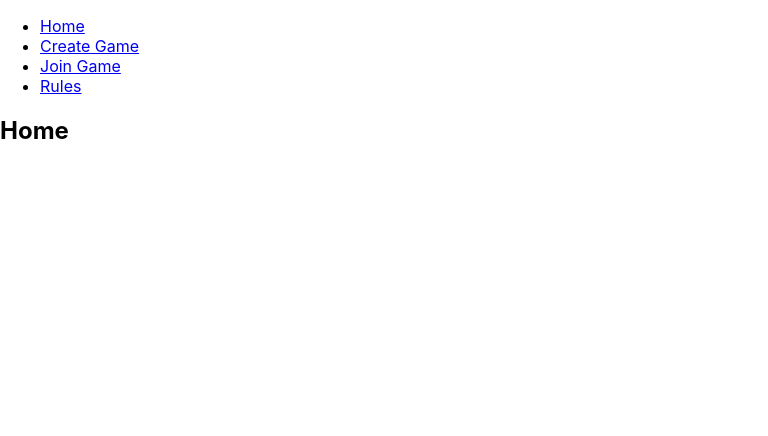
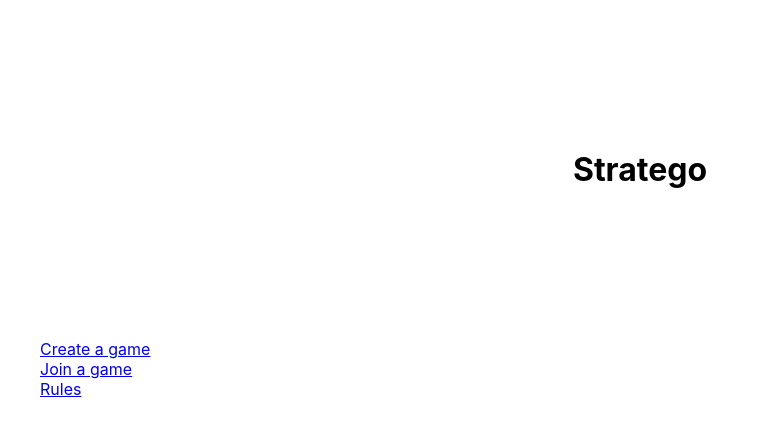
Before and after one commit to pr0gen/stratego, a React (Create React App) app in the folder client/: page / in a window 1280 px wide. Shown: the top 436 px of the page, without its empty margins (0-768 px from the left). Built offline with nearby package versions, Linux system fonts and the light colour scheme.

Commit message:
update src for Arthur

```diff
--- a/client/src/Components/App.tsx
+++ b/client/src/Components/App.tsx
@@ -9,27 +9,30 @@
     Route,
     Link
 } from "react-router-dom";
+import './../styles/App.css'
 
 export default function App() {
     return (
         <Router>
             <div>
+                <Route path={['/create-game' , '/join-game' , '/rules']}>
                     <nav>
                         <ul>
                             <li>
-                            <Link to="/">Home</Link>
+                                <Link className="nav-items" to="/">Home</Link>
                             </li>
                             <li>
-                            <Link to="/create-game">Create Game</Link>
+                                <Link className="nav-items" to="/create-game">Create Game</Link>
                             </li>
                             <li>
-                            <Link to="/join-game">Join Game</Link>
+                                <Link className="nav-items" to="/join-game">Join Game</Link>
                             </li>
                             <li>
-                            <Link to="/rules">Rules</Link>
+                                <Link className="nav-items" to="/rules">Rules</Link>
                             </li>
                         </ul>
                     </nav>
+                </Route>
 
                 <Switch>
                     <Route exact={true} path="/">
--- a/client/src/Components/Pages/Home.tsx
+++ b/client/src/Components/Pages/Home.tsx
@@ -1,11 +1,23 @@
 import React, {Component} from "react";
-
+import './../../styles/Home.css'
+import {Link} from "react-router-dom";
 
 class Home extends Component {
     render() {
         return (
             <div className="home" >
-                <h2>Home</h2>
+                <h1>Stratego</h1>
+                <ul className="home-nav">
+                    <li>
+                        <Link className="home-link" to="/create-game">Create a game</Link>
+                    </li>
+                    <li>
+                        <Link className="home-link" to="/join-game">Join a game</Link>
+                    </li>
+                    <li>
+                        <Link className="home-link" to="/rules">Rules</Link>
+                    </li>
+                </ul>
             </div>
         )
     }
--- a/client/src/styles/App.css
+++ b/client/src/styles/App.css
@@ -36,3 +36,22 @@
     transform: rotate(360deg);
   }
 }
+
+nav ul {
+  display: flex;
+  flex-wrap: nowrap;
+  list-style-type: none;
+}
+
+nav ul li {
+  width: 20%;
+  margin: 50px 60px;
+
+}
+
+.nav-items {
+  background-color: #2338BB;
+  color: antiquewhite;
+  border-radius: 10px;
+  padding: 20px 30px;
+}
--- /dev/null
+++ b/client/src/styles/Home.css
@@ -0,0 +1,13 @@
+h1 {
+    margin: 150px auto;
+    text-align: center;
+
+}
+
+.home {
+    width: 100%;
+}
+
+.home-nav {
+    list-style-type: none;
+}
```
Lines whose indentation alone changed are shown as unchanged.
